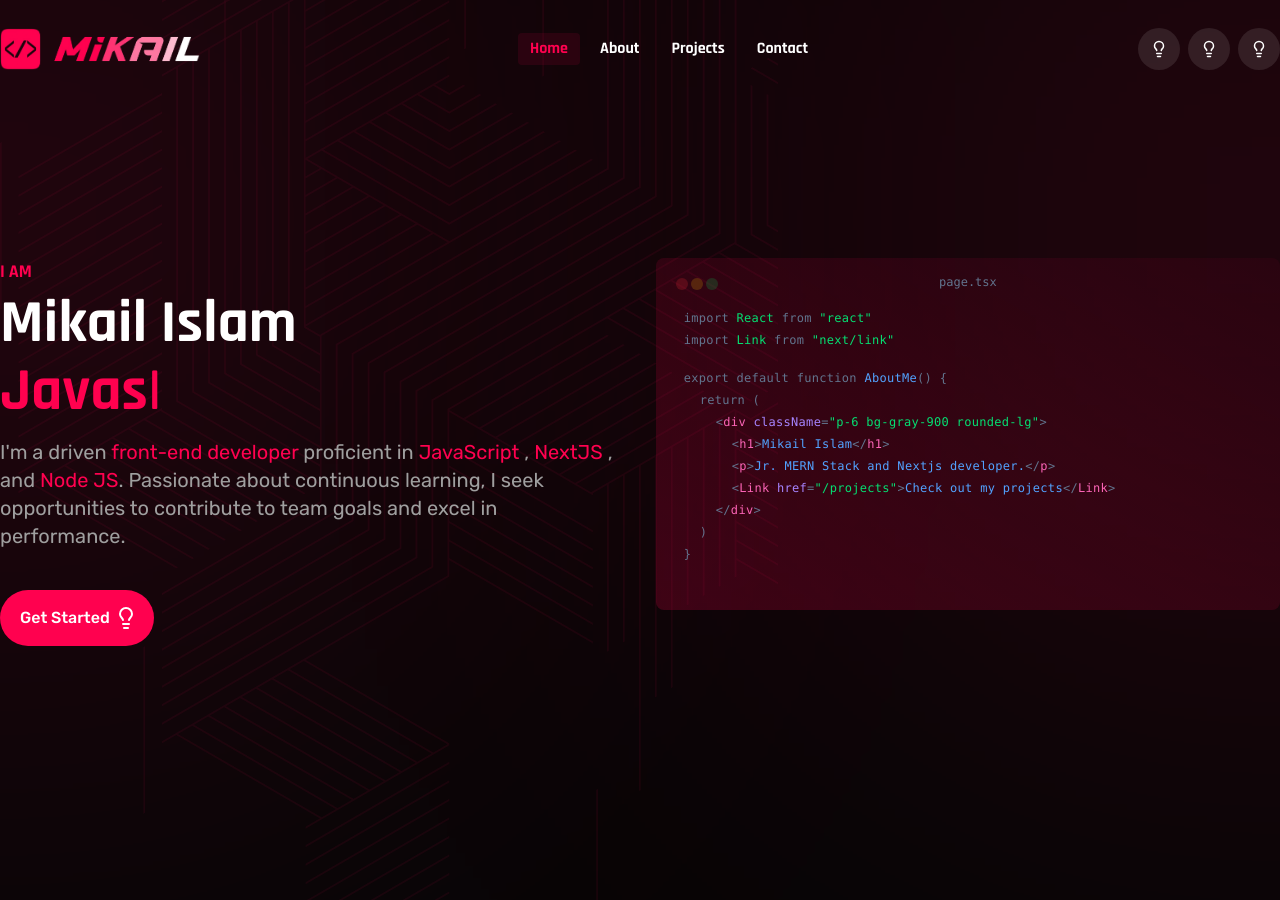
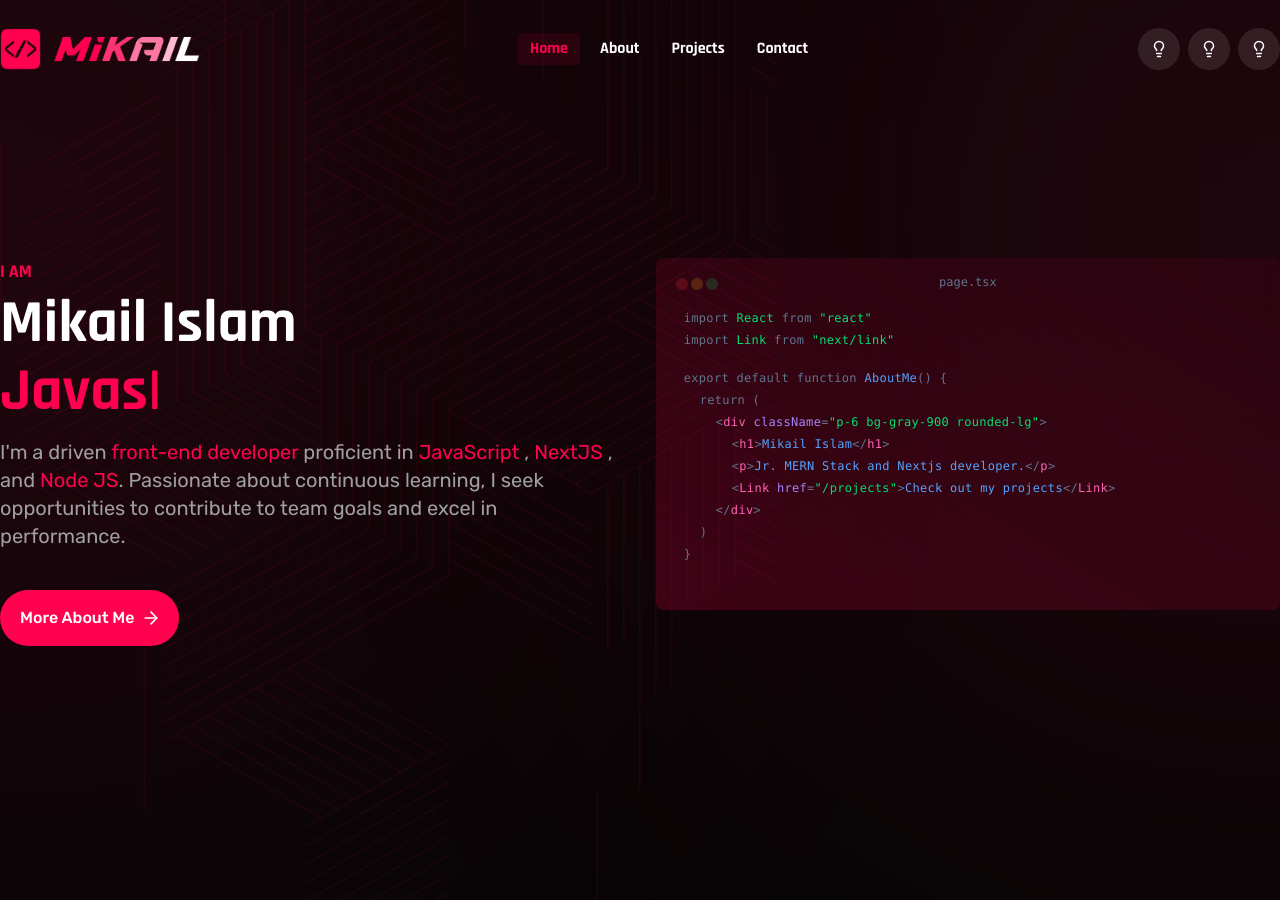
Before and after one commit to EligibleDev/portfolio-mikail, a Next.js app: page / in a window 1280 px wide. Built offline with nearby package versions, Linux system fonts and the light colour scheme.

Commit message:
installed shadcn and used its button

```diff
--- a/app/sections/Hero.tsx
+++ b/app/sections/Hero.tsx
@@ -1,7 +1,8 @@
 import bgShape from "@/assets/images/banner-shape.png";
 import Image from "next/image";
 import BannerTittles from "./BannerTittles";
-import Button from "@/components/Button/Button";
+import { Button } from "@/components/ui/button";
+// import Button from "@/components/Button/Button";
 
 const Hero = () => {
     return (
@@ -33,7 +34,7 @@ const Hero = () => {
                         team goals and excel in performance.
                     </p>
 
-                    <Button>Get started</Button>
+                    <Button>More about me</Button>
                 </div>
 
                 <div className="to-primary-red/5 from-primary-red/20 relative h-min w-full rounded-lg bg-linear-to-tr p-2 font-mono sm:w-1/2">
--- a/components/Button/Button.tsx
+++ b/components/Button/Button.tsx
@@ -3,7 +3,7 @@ import { Lightbulb } from "lucide-react";
 
 const Button = ({ children }: { children: ReactNode }) => {
     return (
-        <button className="group bg-primary-red font-rubik relative flex cursor-pointer items-center gap-1 overflow-hidden rounded-full px-8 py-4 font-medium capitalize transition-all duration-400 hover:-translate-y-0.5 hover:transition-all">
+        <button className="bg-primary-red font-rubik group relative flex cursor-pointer items-center gap-1 overflow-hidden rounded-full px-8 py-4 font-medium capitalize transition-all duration-400 hover:-translate-y-0.5 hover:transition-all">
             <Lightbulb className="absolute -left-1/4 z-[9] transition-all duration-400 group-hover:left-4" />
 
             <span className="relative z-[1] -translate-x-3 transition-all duration-400 group-hover:translate-x-3">
--- /dev/null
+++ b/components/ui/button doc.html
@@ -0,0 +1,39 @@
+<!-- /**
+ * button variations:
+ * sizes{
+ *  default: h-56
+ *  md: h-48
+ *  sm: h-38
+ *  icon: h-55
+ * }
+ *
+ * variant: {
+ *  default: with icon
+ *  outline
+ *  secondary: gray bg with hover animation
+ *  link: underline animation
+ * }
+ */
+ -->
+
+<button
+    className="group gap-1 overflow-hidden rounded-full px-8 py-4 font-medium capitalize duration-400 hover:-translate-y-0.5 hover:transition-all relative bg-primary-red focus-visible:border-ring focus-visible:ring-ring/50 aria-invalid:ring-destructive/40 aria-invalid:border-destructive flex cursor-pointer shrink-0 items-center justify-center text-sm font-rubik whitespace-nowrap transition-all outline-none focus-visible:ring-[3px] disabled:pointer-events-none disabled:opacity-50 [&_svg]:pointer-events-none [&_svg]:shrink-0 [&_svg:not([class*='size-'])]:size-4"
+>
+    <Lightbulb
+        className="absolute -left-1/4 z-[9] transition-all duration-400 group-hover:left-4"
+    />
+
+    <span
+        className="relative z-[1] -translate-x-3 transition-all duration-400 group-hover:translate-x-3"
+    >
+        {children}
+    </span>
+
+    <span
+        className="absolute top-1/2 left-1/2 h-5 w-5 -translate-x-1/2 -translate-y-1/2 rounded-full opacity-0 transition-all duration-400 group-hover:h-[220px] group-hover:w-[220px] group-hover:opacity-100"
+    ></span>
+
+    <Lightbulb
+        className="absolute right-4 z-[9] w-6 transition-all duration-400 group-hover:-right-1/4"
+    />
+</button>
--- /dev/null
+++ b/components/ui/button.tsx
@@ -0,0 +1,75 @@
+import * as React from "react";
+import { Slot } from "@radix-ui/react-slot";
+import { cva, type VariantProps } from "class-variance-authority";
+import { cn } from "@/lib/utils";
+import { ArrowRight } from "lucide-react";
+
+const buttonVariants = cva(
+    "group gap-1 overflow-hidden rounded-full font-medium capitalize duration-400 hover:-translate-y-0.5 hover:transition-all relative bg-primary-red focus-visible:border-ring focus-visible:ring-ring/50 aria-invalid:ring-destructive/40 aria-invalid:border-destructive flex cursor-pointer shrink-0 items-center justify-center text-md font-rubik whitespace-nowrap transition-all outline-none focus-visible:ring-[3px] disabled:pointer-events-none disabled:opacity-50 [&_svg]:pointer-events-none [&_svg]:shrink-0 [&_svg:not([class*='size-'])]:size-4",
+    {
+        variants: {
+            variant: {
+                default: "",
+                destructive:
+                    "bg-destructive text-white shadow-xs hover:bg-destructive/90 focus-visible:ring-destructive/20 dark:focus-visible:ring-destructive/40 dark:bg-destructive/60",
+                outline:
+                    "border bg-background shadow-xs hover:bg-accent hover:text-accent-foreground dark:bg-input/30 dark:border-input dark:hover:bg-input/50",
+                secondary:
+                    "bg-secondary text-secondary-foreground shadow-xs hover:bg-secondary/80",
+                ghost: "hover:bg-accent hover:text-accent-foreground dark:hover:bg-accent/50",
+                link: "text-primary underline-offset-4 hover:underline",
+            },
+            size: {
+                default: "px-8 py-4",
+                lg: "h-10 rounded-md px-6 has-[>svg]:px-4",
+                sm: "h-8 rounded-md gap-1.5 px-3 has-[>svg]:px-2.5",
+                icon: "size-9",
+            },
+        },
+        defaultVariants: {
+            variant: "default",
+            size: "default",
+        },
+    },
+);
+
+function Button({
+    className,
+    variant = "default",
+    size = "default",
+    asChild = false,
+    children,
+    ...props
+}: React.ComponentProps<"button"> &
+    VariantProps<typeof buttonVariants> & {
+        asChild?: boolean;
+    }) {
+    const Comp = asChild ? Slot : "button";
+
+    const isAnimated = variant === "default" || variant === "secondary";
+    console.log(variant, isAnimated);
+
+    return (
+        <Comp
+            data-slot="button"
+            className={cn(buttonVariants({ variant, size, className }))}
+            {...props}
+        >
+            {isAnimated ? (
+                <>
+                    <ArrowRight className="absolute -left-1/4 z-[9] size-5 transition-all duration-400 group-hover:left-4" />
+
+                    <span className="relative z-[1] -translate-x-3 transition-all duration-400 group-hover:translate-x-3">
+                        {children}
+                    </span>
+
+                    <ArrowRight className="absolute right-4 z-[9] size-5 w-6 transition-all duration-400 group-hover:-right-1/4" />
+                </>
+            ) : (
+                "button without animation"
+            )}
+        </Comp>
+    );
+}
+
+export { Button, buttonVariants };
--- a/package.json
+++ b/package.json
@@ -9,6 +9,7 @@
         "lint": "eslint"
     },
     "dependencies": {
+        "@radix-ui/react-slot": "^1.2.3",
         "class-variance-authority": "^0.7.1",
         "clsx": "^2.1.1",
         "lucide-react": "^0.542.0",
```
Also changed, not shown: 2 other files (tests, documents, lock files or other folders).
